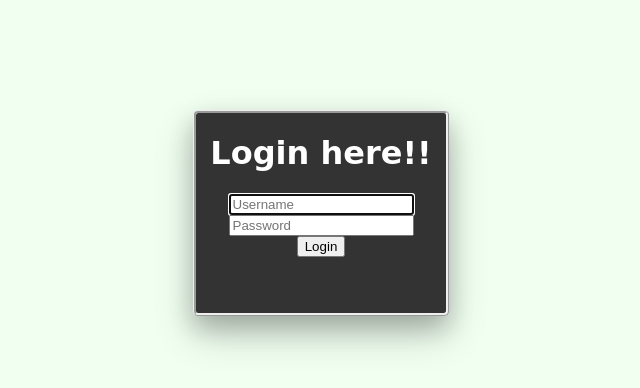
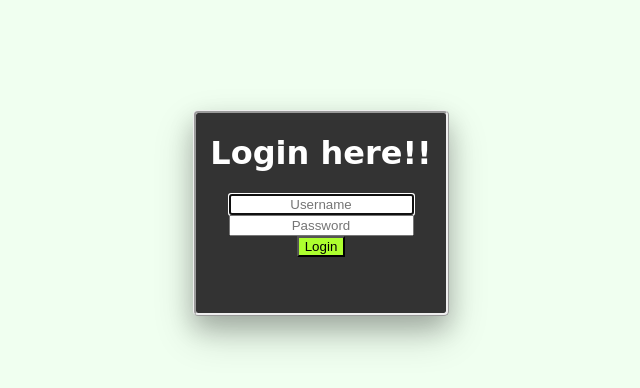
Before and after one commit to Labinopper/Website-v2, a PHP site: page / in a window 1280 px wide. Shown: the part 170-558 px from the top of the page, without its empty margins (319-959 px from the left). Run offline with PHP 8.4, Linux system fonts and the light colour scheme.

Commit message:
update styles.css

```diff
--- a/styles.css
+++ b/styles.css
@@ -411,11 +411,11 @@ tr:nth-child(even) {
     font-family:Cursive;
 }
 
-#login-input {
+.login-input {
     text-align:center
 }
 
-#login-button {
+.login-button {
     background-color: greenyellow;
 }
 
```
